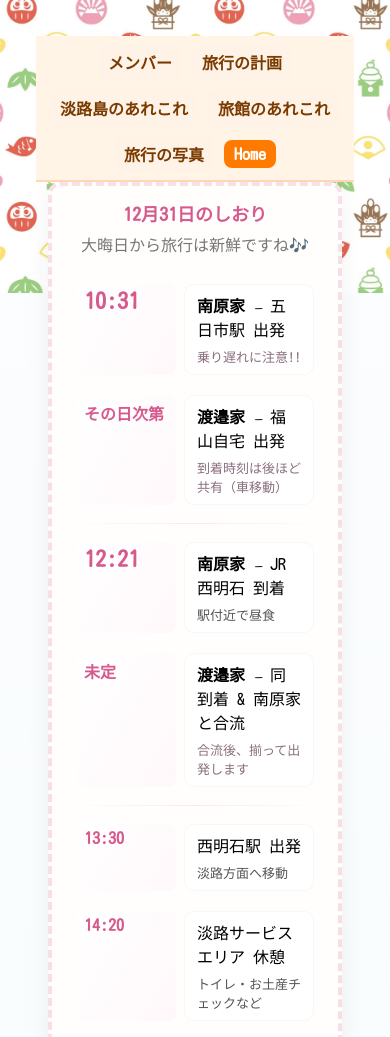
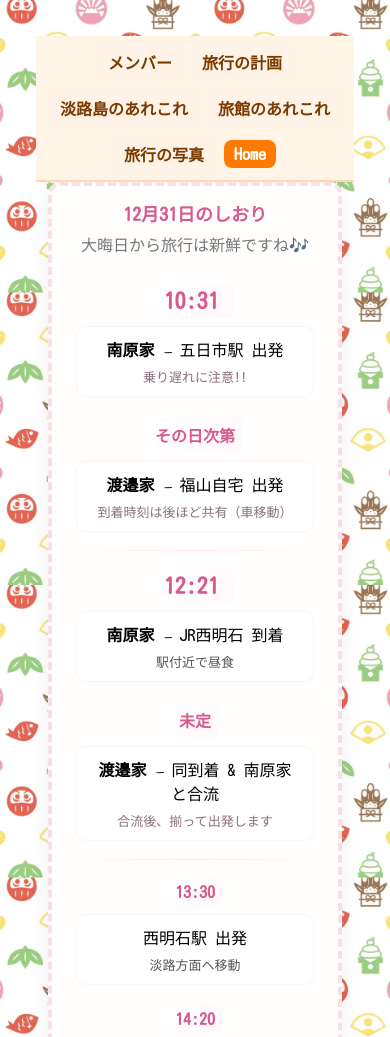
Before and after one commit to Mohehehe/tabi.awaji.family, a plain HTML site: page plan.html in a window 390 px wide. Shown: the top 1037 px of the page. Drawn offline with Linux system fonts and the light colour scheme.

Commit message:
Update plan.html

```diff
--- a/plan.html
+++ b/plan.html
@@ -14,9 +14,10 @@
     h1{margin:0;color:var(--accent);font-size:34px;text-align:center}
     p.subtitle{margin:6px 0 18px;text-align:center;color:#777}
     .timeline{margin-top:14px}
-    .item{display:grid;grid-template-columns:160px 1fr;gap:12px;padding:12px 8px;border-radius:10px}
-    .time{font-weight:700;color:var(--accent);background:linear-gradient(120deg,#fff,#fff8fb);border-radius:8px;padding:8px 10px;display:inline-block;font-size:22px;white-space:nowrap}
-    .activity{background:linear-gradient(180deg,#fff,#fff);padding:8px 12px;border-radius:10px;border:1px solid rgba(0,0,0,0.03)}
+    /* 各項目を縦に並べ、時間を上、予定をその下に中央揃えで表示 */
+    .item{display:flex;flex-direction:column;align-items:center;gap:12px;padding:12px 8px;border-radius:10px}
+    .time{font-weight:700;color:var(--accent);background:linear-gradient(120deg,#fff,#fff8fb);border-radius:8px;padding:8px 12px;display:inline-block;font-size:22px;text-align:center}
+    .activity{background:linear-gradient(180deg,#fff,#fff);padding:10px 14px;border-radius:10px;border:1px solid rgba(0,0,0,0.03);text-align:center;width:100%;box-sizing:border-box}
     .small{font-size:14px;color:#555;margin-top:6px}
     .note{font-size:13px;color:#8a6f7f}
     .sticker{font-size:22px;margin-right:8px}
@@ -57,30 +58,30 @@
       .wrap{padding:0 12px}
       .card{padding:18px}
       h1{font-size:22px}
-      .item{grid-template-columns:120px 1fr}
+      .item{flex-direction:column;gap:10px;padding:12px 8px}
       .time{font-size:18px}
       .small{font-size:13px}
       footer{font-size:13px;text-align:center}
-      /* Make background image scale down on mobile so it behaves as a background */
+      /* On mobile, tile the background vertically to fill the page height */
       body{
-        background-size:contain;
-        background-attachment:scroll;
-        background-position:center top;
-        background-repeat:no-repeat;
+        background-size: 100% auto; /* scale to full width, keep aspect */
+        background-attachment: scroll;
+        background-position: center top;
+        background-repeat: repeat-y; /* repeat vertically to fill */
       }
     }
 
     @media (max-width: 420px){
-      .item{grid-template-columns:100px 1fr;gap:8px;padding:10px}
+      .item{flex-direction:column;gap:8px;padding:10px}
       .time{font-size:16px;padding:6px 8px}
       h1{font-size:18px}
       .card{border-radius:12px;padding:14px}
-      /* further reduce background prominence on very small screens */
+      /* On very small screens, repeat the background vertically to cover full height */
       body{
-        background-size:contain;
-        background-attachment:scroll;
-        background-position:center top;
-        background-repeat:no-repeat;
+        background-size: 100% auto;
+        background-attachment: scroll;
+        background-position: center top;
+        background-repeat: repeat-y;
       }
     }
   </style>
```
